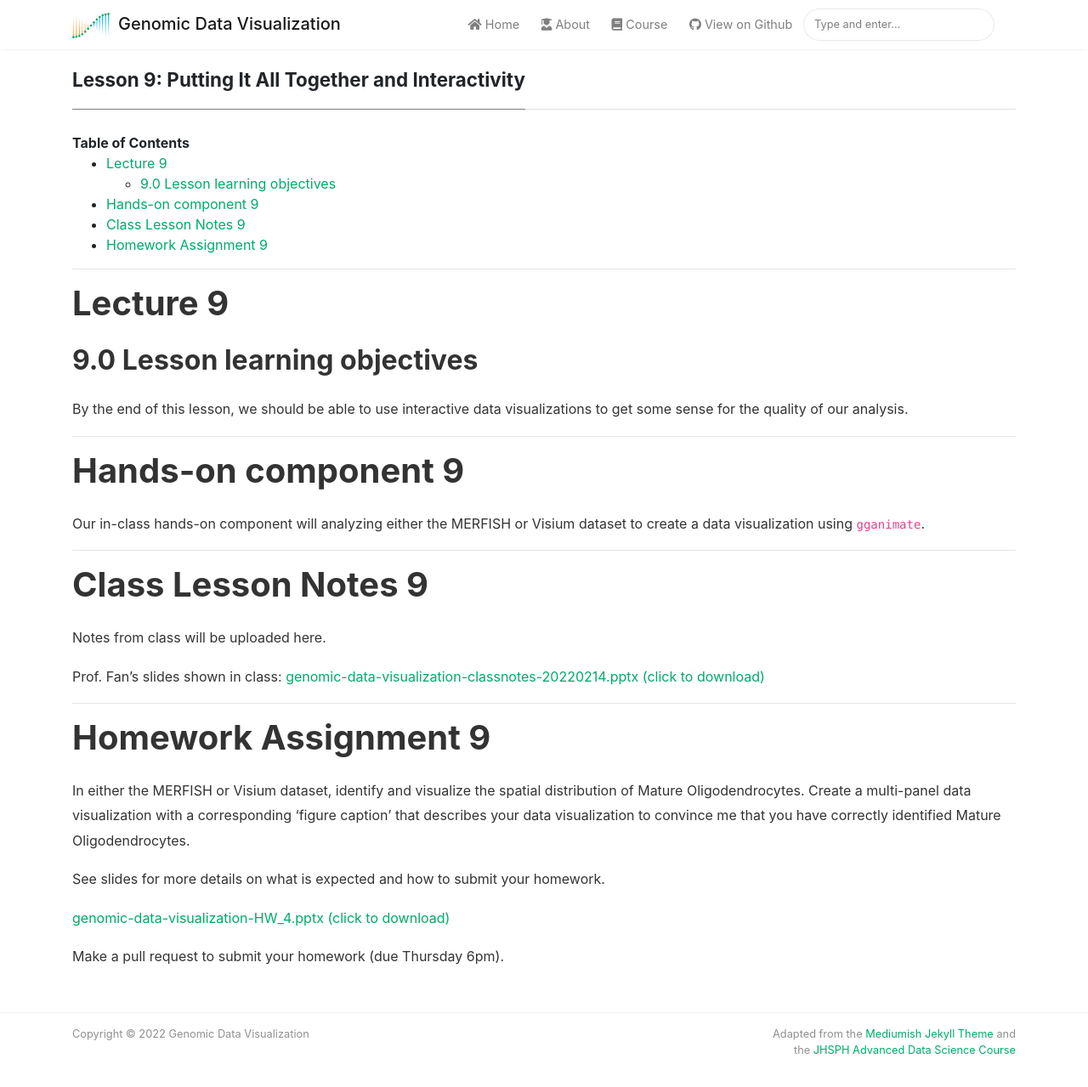
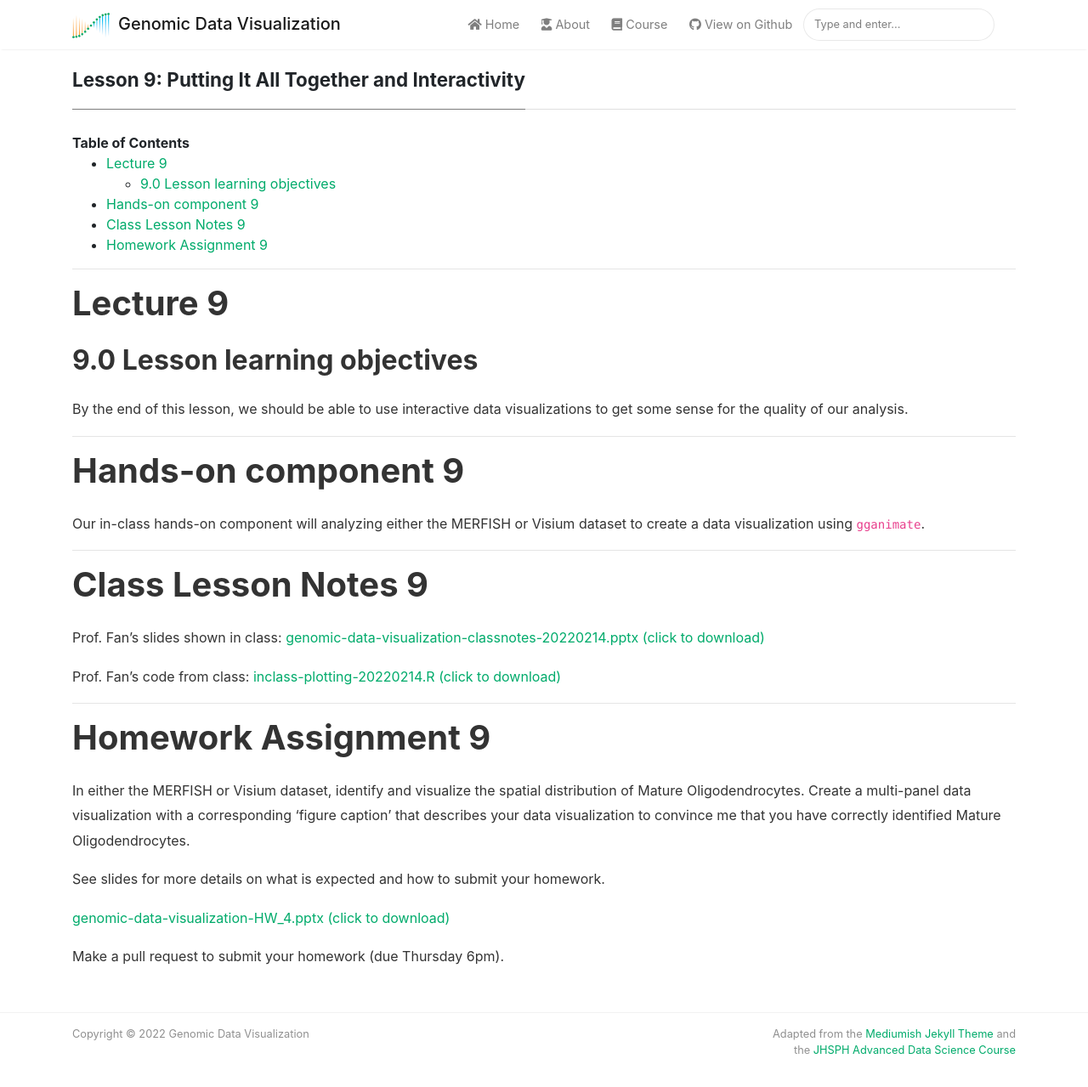
Before and after one commit to JEFworks-Lab/genomic-data-visualization-2022, a Jekyll site: the page built from _course/9-interactivity.md, in a window 1280 px wide and 1319 px high. Shown: the top 1279 px of the window at 85% size. Built offline with Jekyll 4.4.1, drawn with Linux system fonts in a browser that asks for light colours; nearby versions of some CDN libraries.

Commit message:
add class code

```diff
--- a/_course/9-interactivity.md
+++ b/_course/9-interactivity.md
@@ -20,9 +20,9 @@ Our in-class hands-on component will analyzing either the MERFISH or Visium data
 
 # Class Lesson Notes 9
 
-Notes from class will be uploaded here.
+Prof. Fan’s slides shown in class: [genomic-data-visualization-classnotes-20220214.pptx (click to download)]({{ site.baseurl }}/resources/notes/genomic-data-visualization-classnotes-20220214.pptx)
 
-Prof. Fan’s slides shown in class: [genomic-data-visualization-classnotes-20220214.pptx (click to download)]({{ site.baseurl }}/resources/notes/genomic-data-visualization-classnotes-20220214.pptx)
+Prof. Fan’s code from class: [inclass-plotting-20220214.R (click to download)]({{ site.baseurl }}/resources/code/inclass-plotting-20220214.R)
 
 ---
 
```
Also changed, not shown: 1 other file.
